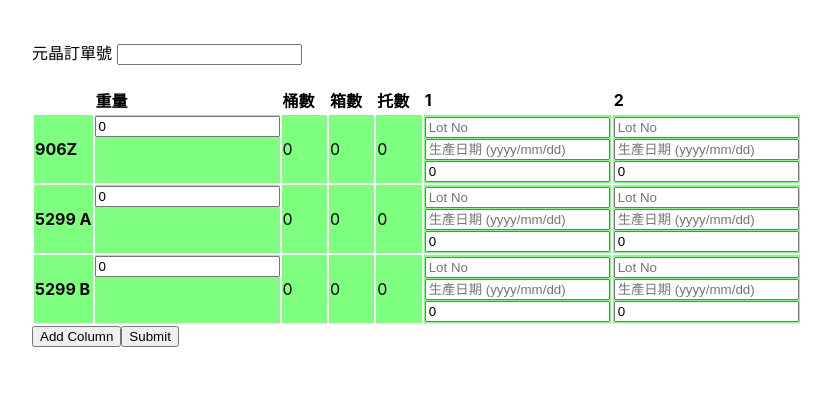
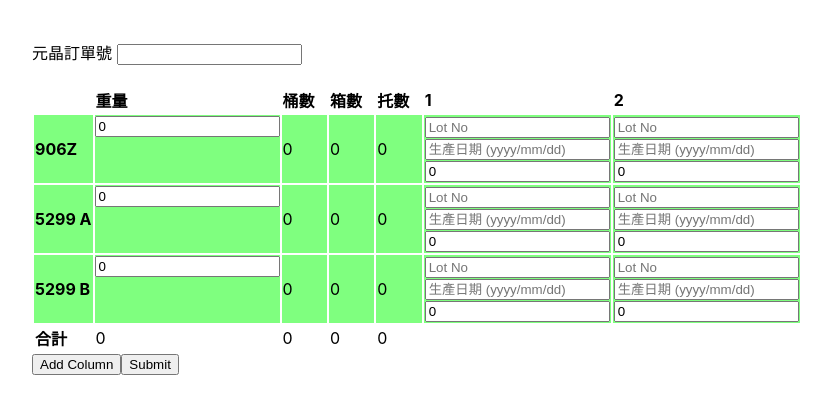
Before and after one commit to Thomas-lee31/sticker_generator, a React (Create React App) app: page / in a window 1280 px wide. Shown: the top 414 px of the page, without its empty margins (8-839 px from the left). Built offline with nearby package versions, Linux system fonts and the light colour scheme.

Commit message:
add sum row

```diff
--- a/src/DataTable.js
+++ b/src/DataTable.js
@@ -384,6 +384,13 @@ const DataTable = () => {
               ))}
             </tr>
           ))}
+          <tr class="white">
+            <th>合計</th>
+            <td>{weights.reduce((a, b) => a + b, 0)}</td>
+            <td>{barrels.reduce((a, b) => a + b, 0)}</td>
+            <td>{boxes.reduce((a, b) => a + b, 0)}</td>
+            <td>{pallets.reduce((a, b) => a + b, 0)}</td>
+          </tr>
         </tbody>
       </table>
       <button type="button" onClick={addColumn}>Add Column</button>
```
